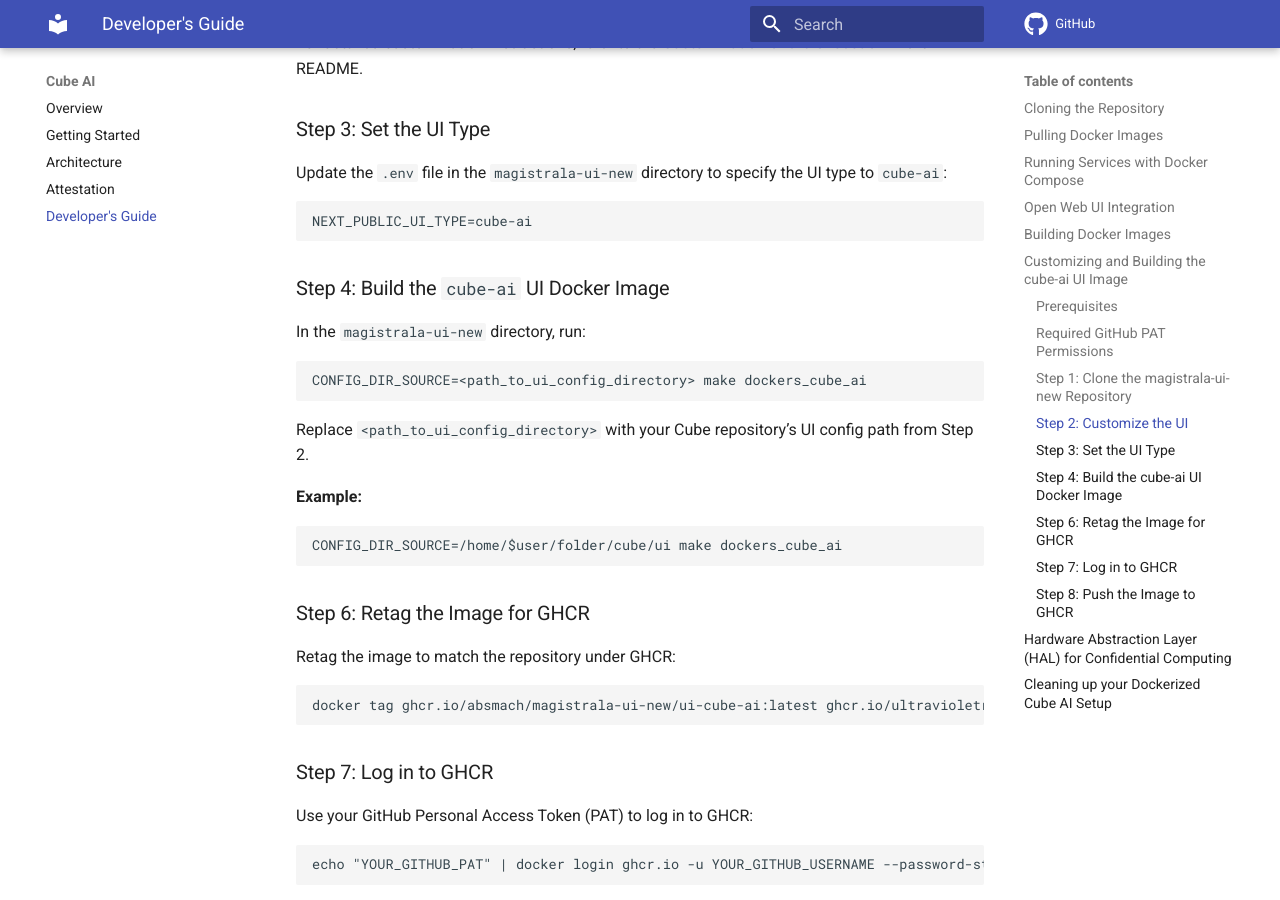
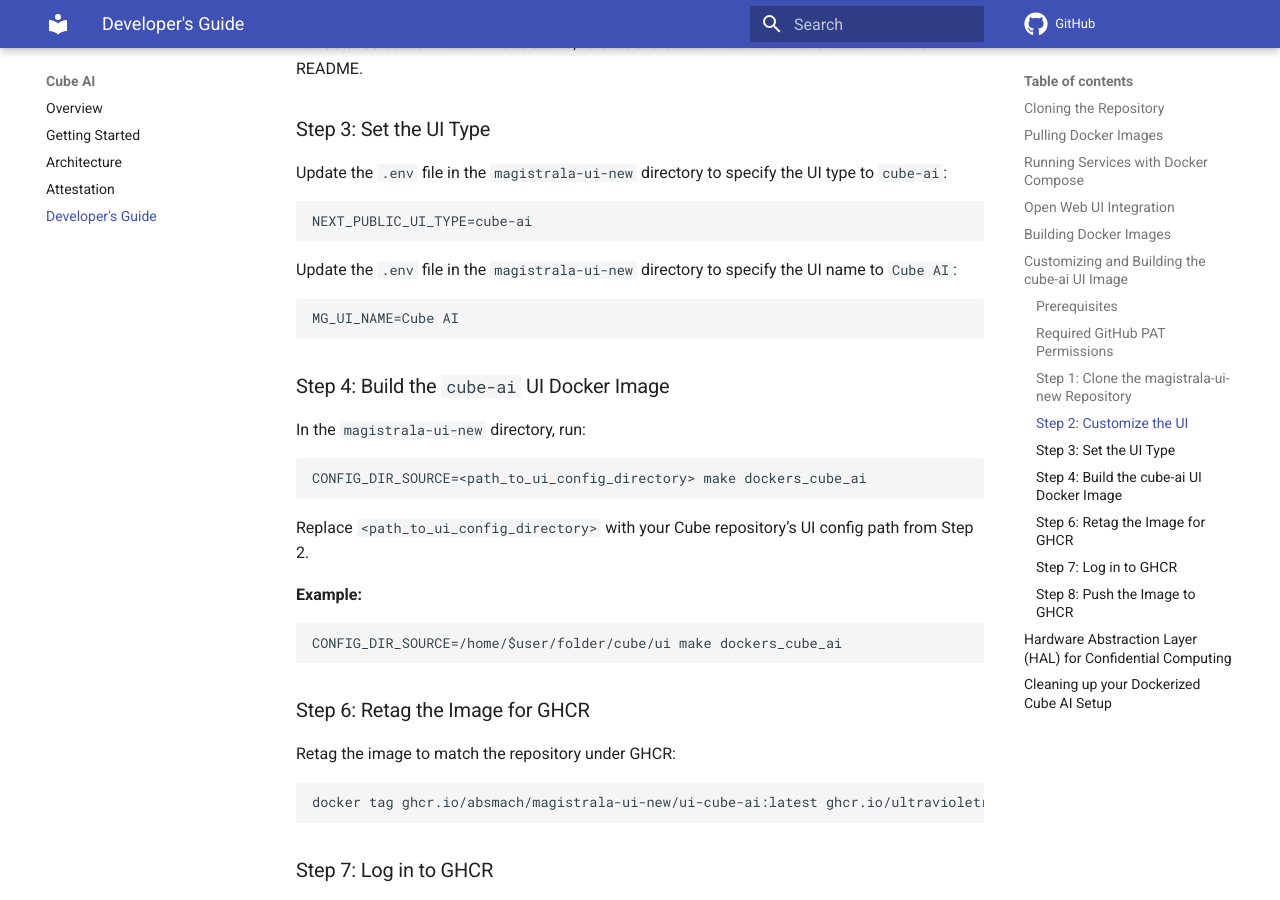
Before and after one commit to ultravioletrs/cube-docs, an MkDocs documentation site: the page built from docs/developer-guide.md, in a window 1280 px wide and 900 px high, scrolled down 3181 px. Built offline with MkDocs 1.6.1 and Material for MkDocs 9.7.7, drawn with Linux system fonts in a browser that asks for light colours; comment, search, counter and statistics services are not loaded.

Commit message:
Add organization name
Signed-off-by: JeffMboya <jangina.mboya@gmail.com>

````diff
--- a/docs/developer-guide.md
+++ b/docs/developer-guide.md
@@ -121,6 +121,12 @@
 NEXT_PUBLIC_UI_TYPE=cube-ai
 ```
 
+Update the `.env` file in the `magistrala-ui-new` directory to specify the UI name to `Cube AI`:
+
+```env
+MG_UI_NAME=Cube AI
+```
+
 ### Step 4: Build the `cube-ai` UI Docker Image
 
 In the `magistrala-ui-new` directory, run:
````
